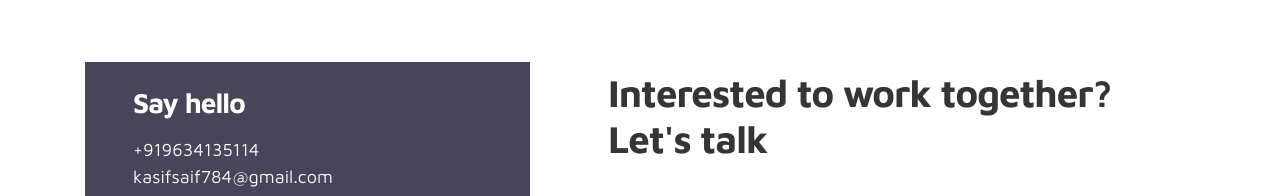
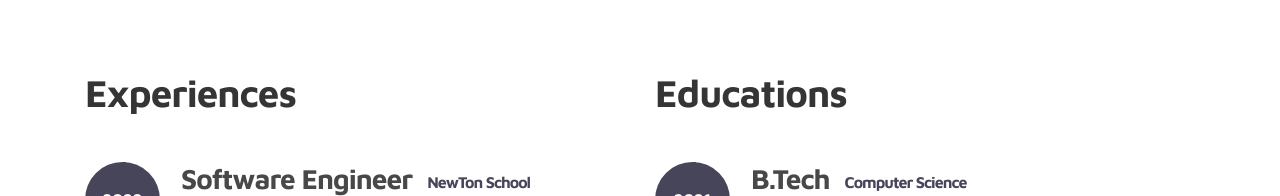
Before and after one commit to mohammaadaasif222/React-Portfolio, a React (Create React App) app: page / in a window 1280 px wide. Shown: the part 604-800 px from the top of the page. Built offline with nearby package versions, Linux system fonts and the light colour scheme; a web font is replaced by a local one.

Commit message:
Education added

```diff
--- a/src/App.js
+++ b/src/App.js
@@ -13,6 +13,7 @@ function App() {
    <React.StrictMode>
     <Navbar/>
     <About/>
+    <Education/>
     <Contact/>
     <Footer/>
    </React.StrictMode>
```
